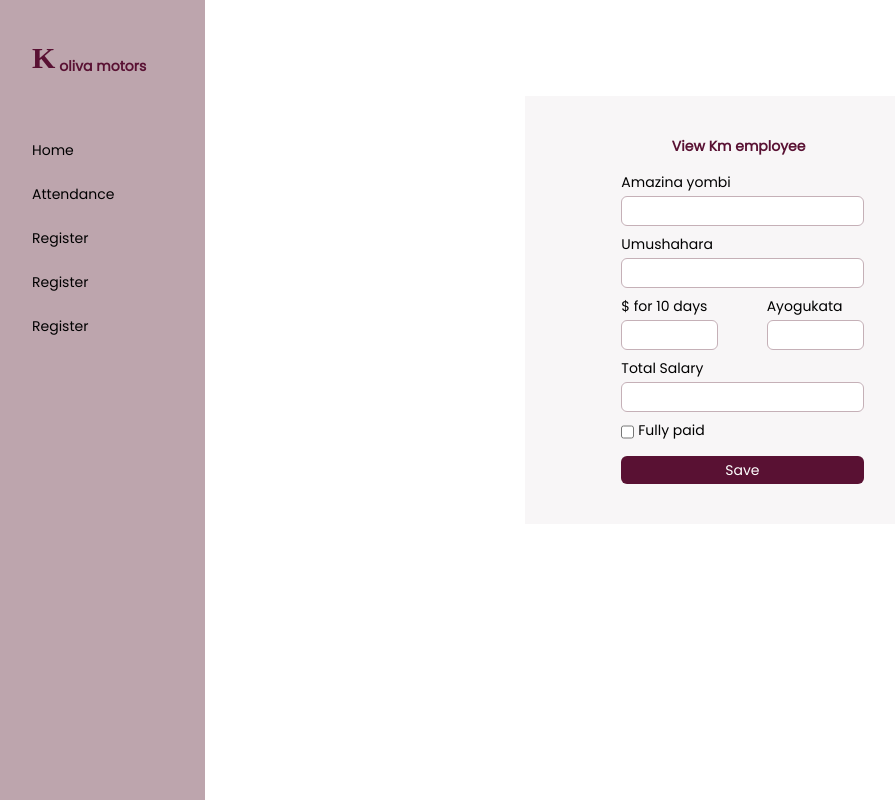
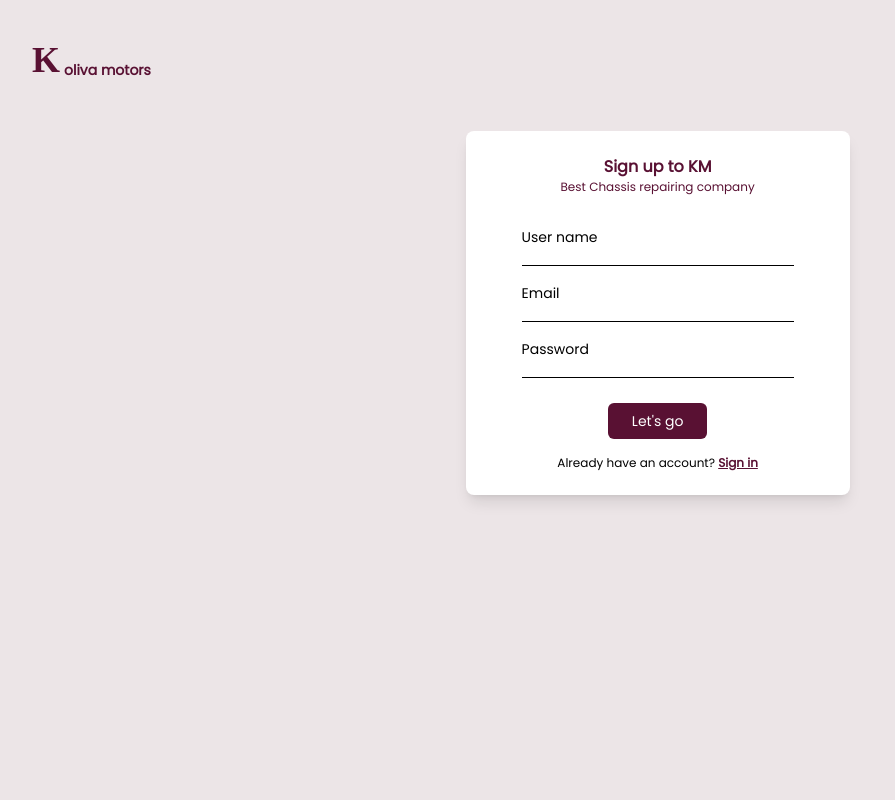
Before and after one commit to dianKoliva/kmFront, a React (Vite) app in the folder km/: page / in a window 1280 px wide. Shown: the whole page, without its empty margins (8-903 px from the left). Built offline with nearby package versions, Linux system fonts and the light colour scheme; a web font is replaced by a local one.

Commit message:
new changes

```diff
--- a/km/package.json
+++ b/km/package.json
@@ -11,6 +11,8 @@
     "postcss": "^8.4.5",
     "react": "^17.0.2",
     "react-dom": "^17.0.2",
+    "react-router-dom": "^6.2.1",
+    "save": "^2.4.0",
     "tailwindcss": "^3.0.8"
   },
   "devDependencies": {
--- a/km/src/App.jsx
+++ b/km/src/App.jsx
@@ -5,13 +5,15 @@ import "./styles/index.css"
 
 import Attendance from './components/employees/Attendance'
 import ViewEmp from './components/employees/ViewEmp'
+import Signup from "./components/forms/Signup"
 
 function App() {
   const [count, setCount] = useState(0)
 
   return (
     <div className="App">
-    <ViewEmp></ViewEmp>
+    {/* <ViewEmp></ViewEmp> */}
+    <Signup></Signup>
     </div>
   )
 }
--- a/km/src/styles/index.css
+++ b/km/src/styles/index.css
@@ -8,7 +8,7 @@
     font-family: 'Poppins', sans-serif;
 }
 .forf{
-    background-color: #F8F6F7;
+    background-color: #ECE5E7;
 }
 .k{
     font-family: 'Big Shoulders Stencil Text', cursive;
```
Also changed, not shown: 1 other file (tests, documents, lock files or other folders).
